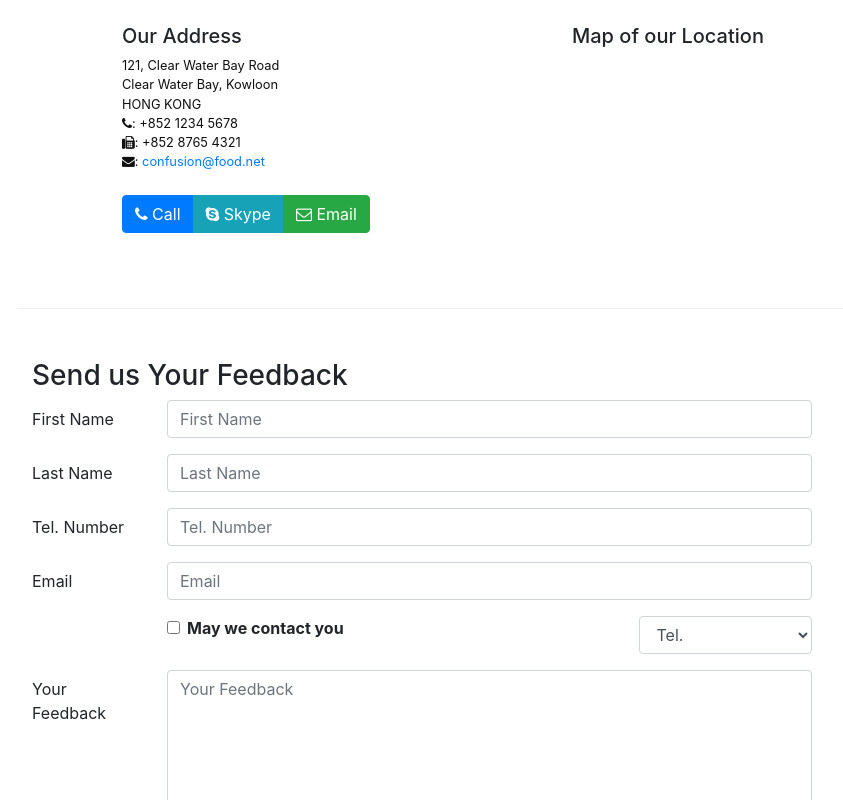
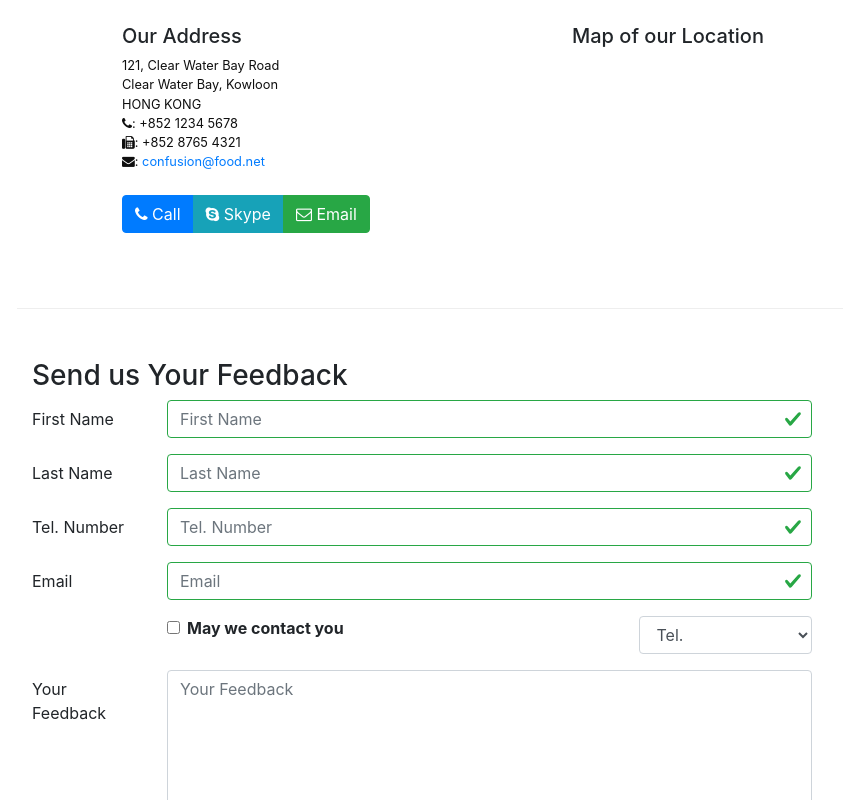
Before and after one commit to Anis-Dhaoui/full-stack-with-react, a React (Create React App) app in the folder React/confusion/: page /contactus in a window 1280 px wide. Shown: the part 497-1297 px from the top of the page, without its empty margins (83-926 px from the left). Built offline with nearby package versions, Linux system fonts and the light colour scheme.

Commit message:
Controlled Forms Validation

```diff
--- a/React/confusion/src/components/ContactComponent.js
+++ b/React/confusion/src/components/ContactComponent.js
@@ -1,5 +1,5 @@
 import React, { Component } from 'react';
-import { Breadcrumb, BreadcrumbItem, Form, FormGroup, Label, Input, Button, Col } from 'reactstrap';
+import { Breadcrumb, BreadcrumbItem, Form, FormGroup, Label, Input, Button, Col, FormFeedback } from 'reactstrap';
 import { Link } from 'react-router-dom';
 
 class Contact extends Component{
@@ -13,7 +13,13 @@ class Contact extends Component{
             email: '',
             agree: false,
             contactType: 'tel',
-            message: ''
+            message: '',
+            touched:{
+                firstName: false,
+                lastName: false,
+                telNum: false,
+                email: false
+            }
         };
         this.handleSubmit = this.handleSubmit.bind(this);
         this.handleInputChange = this.handleInputChange.bind(this);
@@ -32,9 +38,40 @@ class Contact extends Component{
         this.setState({
           [name]: value
         });
+    };
+
+    handleBlur = (field) => () =>{
+        this.setState({
+            touched:{...this.state.touched, [field]: true}
+        });
+        console.log(this.state.touched.firstName);
+    };
+
+    validate(firstName, lastName, telNum, email){
+        const err = {
+            firstName: '',
+            lastName: '',
+            telNum: '',
+            email: ''
+        };
+        if(this.state.touched.firstName && (firstName.length < 3 || firstName.length > 10))
+           err.firstName = "Please enter a fucking valid Name";
+
+           if(this.state.touched.lastName && (lastName.length < 3 || lastName.length > 10))
+           err.lastName = "Please enter a fucking valid Last Name";
+
+           //const reg = /^\d+$/; ........ && !reg.test(telNum)
+           if(this.state.touched.telNum && isNaN(telNum))
+           err.telNum = "This is not a fucking valid phone number";
+
+           if(this.state.touched.email && !email.includes("@"))
+           err.email = "Your fucking email missing the @ sign";
+
+           return err;
     }
 
     render(){
+        const errors = this.validate(this.state.firstName, this.state.lastName, this.state.telNum, this.state.email);
         return(
             <div className="container">
                 <div className="row">
@@ -81,38 +118,66 @@ class Contact extends Component{
                             <FormGroup row>
                             <Label htmlFor="firstName" md={2}>First Name</Label>
                                 <Col md={10}>
-                                    <Input type="text" name="firstName" id="firstName" placeholder="First Name" value={this.state.firstName} onChange={this.handleInputChange} />
+                                    <Input type="text" name="firstName" id="firstName" placeholder="First Name"
+                                    value={this.state.firstName}
+                                    onChange={this.handleInputChange}
+                                    onBlur={this.handleBlur("firstName")}
+                                    valid={errors.firstName === ""}
+                                    invalid={errors.firstName !== ""} />
+                                    <FormFeedback>{errors.firstName}</FormFeedback>
                                 </Col>
                             </FormGroup>
                             <FormGroup row>
                                 <Label htmlFor="lastName" md={2}>Last Name</Label>
                                 <Col md={10}>
-                                    <Input type="text" name="lastName" id="LastName" placeholder="Last Name" value={this.state.lastName} onChange={this.handleInputChange} />
+                                    <Input type="text" name="lastName" id="LastName" placeholder="Last Name"
+                                    value={this.state.lastName}
+                                    onChange={this.handleInputChange}
+                                    onBlur={this.handleBlur("lastName")}
+                                    valid={errors.lastName === ""}
+                                    invalid={errors.lastName !== ""} />
+                                    <FormFeedback>{errors.lastName}</FormFeedback>
                                 </Col>
                             </FormGroup>
                             <FormGroup row>
                                 <Label htmlFor="telNum" md={2}>Tel. Number</Label>
                                 <Col md={10}>
-                                    <Input type="tel" name="telNum" id="TelNum" placeholder="Tel. Number" value={this.state.telNum} onChange={this.handleInputChange} />
+                                    <Input type="tel" name="telNum" id="TelNum" placeholder="Tel. Number"
+                                    value={this.state.telNum}
+                                    onChange={this.handleInputChange}
+                                    onBlur={this.handleBlur("telNum")}
+                                    valid={errors.telNum === ""}
+                                    invalid={errors.telNum !== ""} />
+                                    <FormFeedback>{errors.telNum}</FormFeedback>
                                 </Col>
                             </FormGroup>
                             <FormGroup row>
                                 <Label htmlFor="email" md={2}>Email</Label>
                                 <Col md={10}>
-                                    <Input type="email" name="email" id="email" placeholder="Email" value={this.state.email} onChange={this.handleInputChange} />
+                                    <Input type="email" name="email" id="email" placeholder="Email"
+                                    value={this.state.email}
+                                    onChange={this.handleInputChange}
+                                    onBlur={this.handleBlur("email")}
+                                    valid={errors.email === ""}
+                                    invalid={errors.email !== ""} />
+                                    <FormFeedback>{errors.email}</FormFeedback>
                                 </Col>
                             </FormGroup>
                             <FormGroup row>
                                 <Col md={{size: 6, offset:2}}>
                                     <FormGroup check>
                                         <Label check>
-                                            <Input type="checkbox" name="agree" id="agree" value={this.state.agree} onChange={this.handleInputChange} />
+                                            <Input type="checkbox" name="agree" id="agree"
+                                            value={this.state.agree}
+                                            onChange={this.handleInputChange} />
                                             <strong>May we contact you</strong>
                                         </Label>
                                     </FormGroup>
                                 </Col>
                                 <Col md={{size: 3, offset: 1}}>
-                                    <Input type="select" name="contactType" id="contactType" value={this.state.contactType} onChange={this.handleInputChange}>
+                                    <Input type="select" name="contactType" id="contactType"
+                                    value={this.state.contactType}
+                                    onChange={this.handleInputChange}>
                                         <option>Tel.</option>
                                         <option>Email</option>
                                     </Input>
@@ -121,7 +186,9 @@ class Contact extends Component{
                             <FormGroup row>
                                 <Label htmlFor="message" md={2}>Your Feedback</Label>
                                 <Col md={10}>
-                                    <Input type="textarea" rows="10" name="message" id="message" placeholder="Your Feedback" value={this.state.message} onChange={this.handleInputChange}/>
+                                    <Input type="textarea" rows="10" name="message" id="message" placeholder="Your Feedback"
+                                    value={this.state.message}
+                                    onChange={this.handleInputChange}/>
                                 </Col>
                             </FormGroup>
                             <FormGroup row>
```
